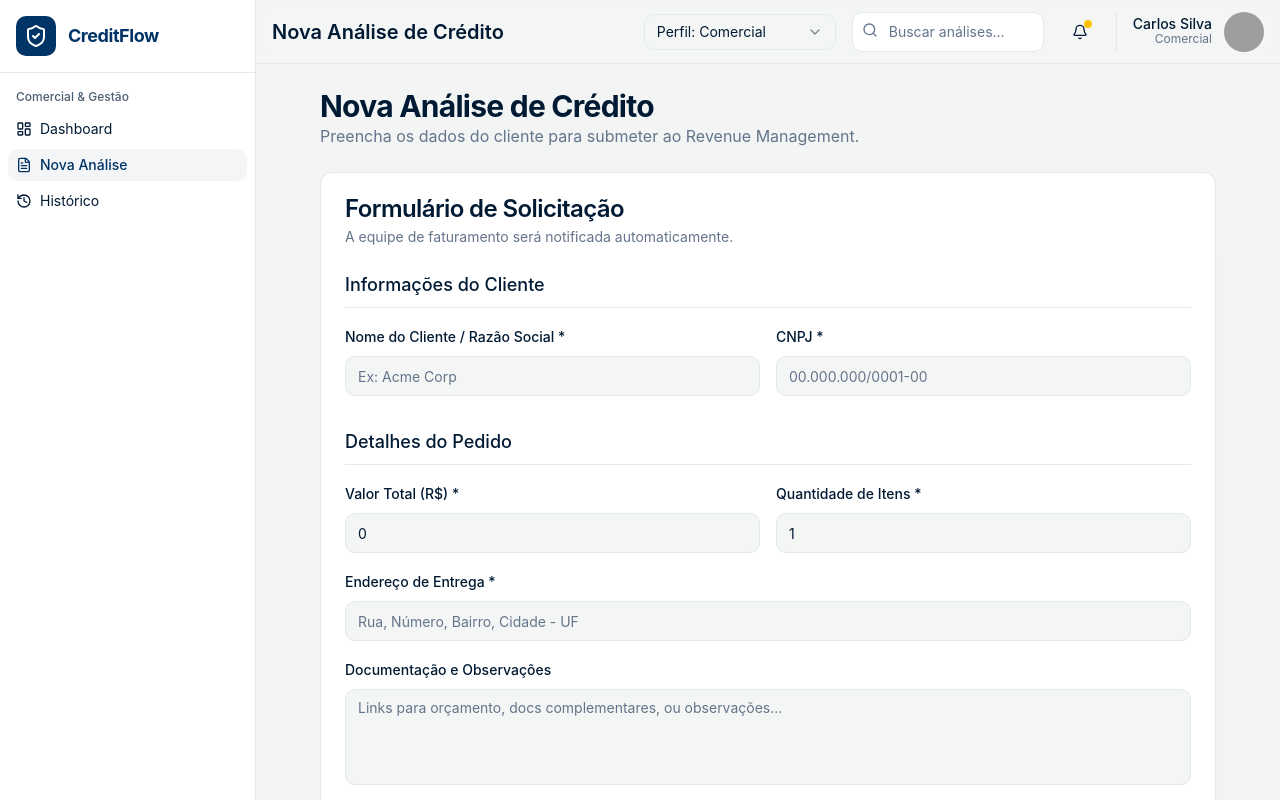
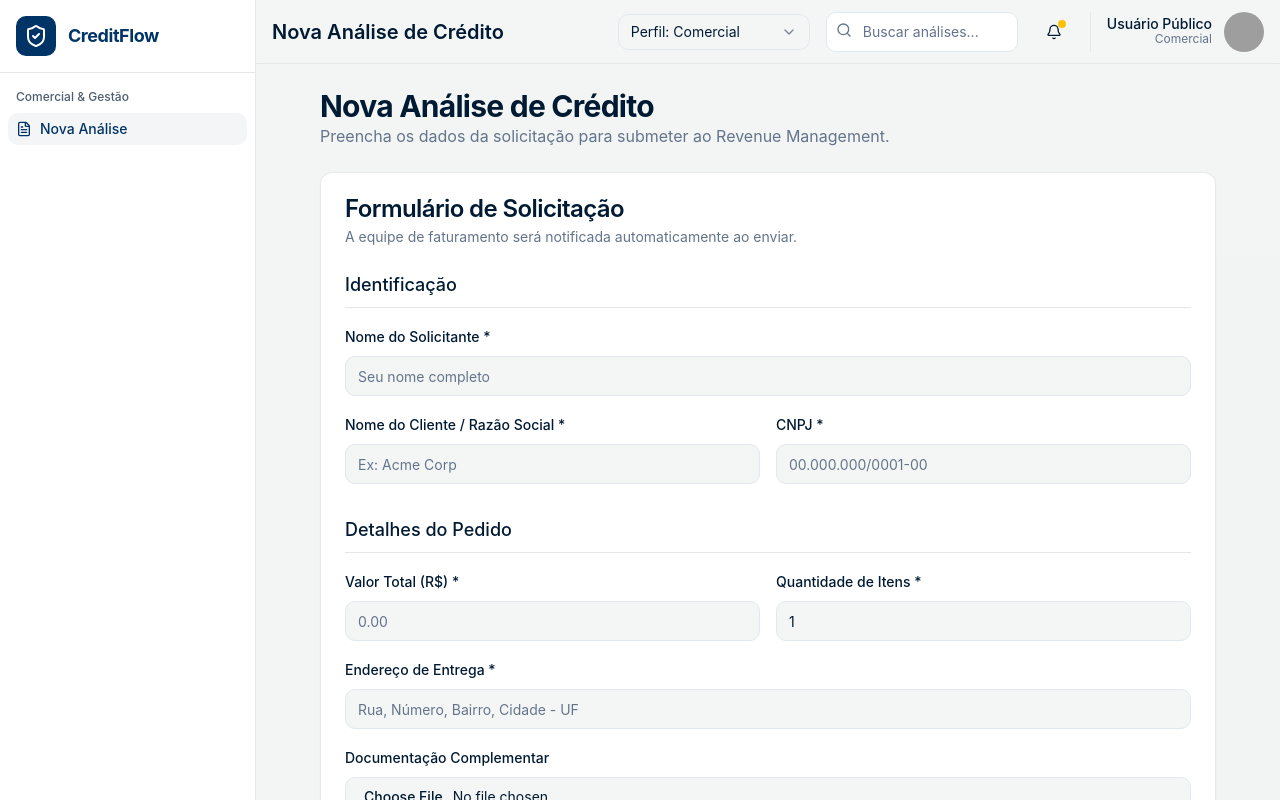
Before and after one commit to lucaspradosep/gest-o-receitas-credit-flow-6yjfhbmlk, a React (Vite) app: page /nova-analise in a window 1280 px wide. Shown: the top 800 px of the page. Built offline with nearby package versions, Linux system fonts and the light colour scheme; grey boxes are pictures that could not be loaded.

Commit message:
feat: Implement public credit analysis submission

```diff
--- a/src/components/app-header.tsx
+++ b/src/components/app-header.tsx
@@ -57,12 +57,20 @@ export function AppHeader() {
         </Button>
         <div className="flex items-center gap-3 border-l pl-4">
           <div className="hidden text-right text-sm md:block">
-            <p className="font-medium leading-none">Carlos Silva</p>
+            <p className="font-medium leading-none">
+              {role === 'Comercial' ? 'Usuário Público' : 'Administrador'}
+            </p>
             <p className="text-xs text-muted-foreground">{role}</p>
           </div>
           <Avatar>
-            <AvatarImage src="https://img.usecurling.com/ppl/thumbnail?gender=male&seed=12" />
-            <AvatarFallback>CS</AvatarFallback>
+            <AvatarImage
+              src={
+                role === 'Comercial'
+                  ? 'https://img.usecurling.com/ppl/thumbnail?gender=female&seed=2'
+                  : 'https://img.usecurling.com/ppl/thumbnail?gender=male&seed=12'
+              }
+            />
+            <AvatarFallback>{role === 'Comercial' ? 'UP' : 'AD'}</AvatarFallback>
           </Avatar>
         </div>
       </div>
--- a/src/components/app-sidebar.tsx
+++ b/src/components/app-sidebar.tsx
@@ -1,5 +1,6 @@
 import { LayoutDashboard, FileText, History, ShieldCheck } from 'lucide-react'
 import { Link, useLocation } from 'react-router-dom'
+import { useRole } from '@/context/role-context'
 import {
   Sidebar,
   SidebarContent,
@@ -20,6 +21,14 @@ const navItems = [
 
 export function AppSidebar() {
   const location = useLocation()
+  const { role } = useRole()
+
+  const filteredNavItems = navItems.filter((item) => {
+    if (role === 'Comercial') {
+      return item.url === '/nova-analise'
+    }
+    return true
+  })
 
   return (
     <Sidebar>
@@ -34,7 +43,7 @@ export function AppSidebar() {
           <SidebarGroupLabel>Comercial & Gestão</SidebarGroupLabel>
           <SidebarGroupContent>
             <SidebarMenu>
-              {navItems.map((item) => (
+              {filteredNavItems.map((item) => (
                 <SidebarMenuItem key={item.title}>
                   <SidebarMenuButton
                     asChild
--- a/src/components/form/submission-modal.tsx
+++ b/src/components/form/submission-modal.tsx
@@ -10,6 +10,7 @@ import { Progress } from '@/components/ui/progress'
 import { CheckCircle2, Loader2 } from 'lucide-react'
 import { Button } from '@/components/ui/button'
 import { useNavigate } from 'react-router-dom'
+import { useRole } from '@/context/role-context'
 
 interface SubmissionModalProps {
   isOpen: boolean
@@ -19,6 +20,7 @@ interface SubmissionModalProps {
 export function SubmissionModal({ isOpen, onSuccessComplete }: SubmissionModalProps) {
   const [step, setStep] = useState(0)
   const navigate = useNavigate()
+  const { role } = useRole()
 
   useEffect(() => {
     if (!isOpen) {
@@ -83,8 +85,9 @@ export function SubmissionModal({ isOpen, onSuccessComplete }: SubmissionModalPr
               <Button variant="outline" className="flex-1" onClick={onSuccessComplete}>
                 Novo Cadastro
               </Button>
+              {role === 'Revenue Management' && (
                 <Button
-                className="flex-1 bg-secondary hover:bg-secondary/90"
+                  className="flex-1 bg-secondary hover:bg-secondary/90 text-secondary-foreground"
                   onClick={() => {
                     onSuccessComplete()
                     navigate('/historico')
@@ -92,6 +95,7 @@ export function SubmissionModal({ isOpen, onSuccessComplete }: SubmissionModalPr
                 >
                   Ver Histórico
                 </Button>
+              )}
             </div>
           </div>
         )}
--- a/src/components/history/details-sheet.tsx
+++ b/src/components/history/details-sheet.tsx
@@ -115,13 +115,28 @@ export function DetailsSheet({ credit, onClose }: DetailsSheetProps) {
               <DetailItem label="CNPJ" value={credit.document} />
             </div>
             <DetailItem label="Endereço de Entrega" value={credit.deliveryAddress} />
-            <DetailItem label="Vendedor" value={credit.rep} />
+            <DetailItem label="Solicitante" value={credit.requesterName} />
           </div>
 
-          {credit.notes && (
-            <div className="space-y-2">
-              <Label className="text-muted-foreground">Observações</Label>
-              <p className="text-sm bg-muted/50 p-3 rounded-md border">{credit.notes}</p>
+          {(credit.notes || credit.documentation) && (
+            <div className="space-y-4">
+              {credit.documentation && (
+                <div className="space-y-2">
+                  <Label className="text-muted-foreground">Documentação Complementar</Label>
+                  <div className="text-sm p-3 rounded-md border bg-muted/50 flex items-center gap-2">
+                    <span className="truncate">
+                      {credit.documentation.split('\\').pop()?.split('/').pop() ||
+                        'Documento anexado'}
+                    </span>
+                  </div>
+                </div>
+              )}
+              {credit.notes && (
+                <div className="space-y-2">
+                  <Label className="text-muted-foreground">Observações</Label>
+                  <p className="text-sm bg-muted/50 p-3 rounded-md border">{credit.notes}</p>
+                </div>
+              )}
             </div>
           )}
 
--- a/src/context/credit-context.tsx
+++ b/src/context/credit-context.tsx
@@ -15,7 +15,7 @@ const mockData: CreditRequest[] = [
     value: 125000.0,
     quantity: 10,
     deliveryAddress: 'Av. Paulista, 1000 - SP',
-    rep: 'Carlos Silva',
+    requesterName: 'Carlos Silva',
     status: 'Aprovado',
     paymentCondition: '30/60/90 dias',
     requiresFollowUp: true,
@@ -29,7 +29,7 @@ const mockData: CreditRequest[] = [
     value: 45000.0,
     quantity: 2,
     deliveryAddress: 'Rua do Comércio, 500 - RJ',
-    rep: 'Ana Paula',
+    requesterName: 'Ana Paula',
     status: 'Reprovado',
     denialReason: 'Score Baixo',
     requiresFollowUp: false,
@@ -42,7 +42,7 @@ const mockData: CreditRequest[] = [
     value: 320000.0,
     quantity: 5,
     deliveryAddress: 'Distrito Industrial, S/N - MG',
-    rep: 'Marcos Santos',
+    requesterName: 'Marcos Santos',
     status: 'Pendente',
     requiresFollowUp: false,
     createdAt: new Date().toISOString(),
--- a/src/pages/Historico.tsx
+++ b/src/pages/Historico.tsx
@@ -16,9 +16,16 @@ import { useCredit } from '@/context/credit-context'
 import { CreditRequest } from '@/types/credit'
 import { formatCurrency, formatDate } from '@/lib/utils'
 import { DetailsSheet } from '@/components/history/details-sheet'
+import { Navigate } from 'react-router-dom'
+import { useRole } from '@/context/role-context'
 
 export default function Historico() {
   const { credits } = useCredit()
+  const { role } = useRole()
+
+  if (role === 'Comercial') {
+    return <Navigate to="/nova-analise" replace />
+  }
   const [searchTerm, setSearchTerm] = useState('')
   const [selectedCredit, setSelectedCredit] = useState<CreditRequest | null>(null)
 
@@ -95,7 +102,7 @@ export default function Historico() {
                     </TableCell>
                     <TableCell>
                       <div className="font-semibold">{credit.clientName}</div>
-                      <div className="text-xs text-muted-foreground">{credit.rep}</div>
+                      <div className="text-xs text-muted-foreground">{credit.requesterName}</div>
                     </TableCell>
                     <TableCell>{credit.document}</TableCell>
                     <TableCell>
--- a/src/pages/Index.tsx
+++ b/src/pages/Index.tsx
@@ -17,9 +17,16 @@ import {
   Tooltip,
 } from 'recharts'
 import { ChartContainer, ChartTooltip, ChartTooltipContent } from '@/components/ui/chart'
+import { Navigate } from 'react-router-dom'
+import { useRole } from '@/context/role-context'
 
 export default function Index() {
   const { credits } = useCredit()
+  const { role } = useRole()
+
+  if (role === 'Comercial') {
+    return <Navigate to="/nova-analise" replace />
+  }
 
   const totalAnalyses = credits.length
   const approved = credits.filter((c) => c.status === 'Aprovado').length
@@ -197,7 +204,7 @@ export default function Index() {
                       </Badge>
                     </div>
                     <span className="text-xs text-muted-foreground">
-                      {formatCurrency(c.value)} • {c.rep}
+                      {formatCurrency(c.value)} • {c.requesterName}
                     </span>
                   </div>
                 ))}
--- a/src/pages/NovaAnalise.tsx
+++ b/src/pages/NovaAnalise.tsx
@@ -18,12 +18,13 @@ import { useCredit } from '@/context/credit-context'
 import { SubmissionModal } from '@/components/form/submission-modal'
 
 const formSchema = z.object({
+  requesterName: z.string().min(3, 'Nome do solicitante é obrigatório'),
   clientName: z.string().min(3, 'Nome do cliente é obrigatório'),
   document: z.string().min(14, 'CNPJ inválido (mín. 14 caracteres)'),
   value: z.coerce.number().min(1, 'Valor deve ser maior que 0'),
   quantity: z.coerce.number().min(1, 'Quantidade deve ser maior que 0'),
   deliveryAddress: z.string().min(5, 'Endereço é obrigatório'),
-  rep: z.string().min(1, 'Vendedor é obrigatório'),
+  documentation: z.any().optional(),
   notes: z.string().optional(),
 })
 
@@ -36,12 +37,13 @@ export default function NovaAnalise() {
   const form = useForm<FormValues>({
     resolver: zodResolver(formSchema),
     defaultValues: {
+      requesterName: '',
       clientName: '',
       document: '',
-      value: 0,
+      value: undefined,
       quantity: 1,
       deliveryAddress: '',
-      rep: 'Carlos Silva',
+      documentation: undefined,
       notes: '',
     },
   })
@@ -63,7 +65,7 @@ export default function NovaAnalise() {
       <div>
         <h2 className="text-3xl font-bold tracking-tight">Nova Análise de Crédito</h2>
         <p className="text-muted-foreground">
-          Preencha os dados do cliente para submeter ao Revenue Management.
+          Preencha os dados da solicitação para submeter ao Revenue Management.
         </p>
       </div>
 
@@ -71,15 +73,28 @@ export default function NovaAnalise() {
         <CardHeader>
           <CardTitle>Formulário de Solicitação</CardTitle>
           <CardDescription>
-            A equipe de faturamento será notificada automaticamente.
+            A equipe de faturamento será notificada automaticamente ao enviar.
           </CardDescription>
         </CardHeader>
         <CardContent>
           <Form {...form}>
             <form onSubmit={form.handleSubmit(onSubmit)} className="space-y-8">
               <div className="space-y-4">
-                <h3 className="text-lg font-medium border-b pb-2">Informações do Cliente</h3>
+                <h3 className="text-lg font-medium border-b pb-2">Identificação</h3>
                 <div className="grid grid-cols-1 md:grid-cols-2 gap-4">
+                  <FormField
+                    control={form.control}
+                    name="requesterName"
+                    render={({ field }) => (
+                      <FormItem className="md:col-span-2">
+                        <FormLabel>Nome do Solicitante *</FormLabel>
+                        <FormControl>
+                          <Input placeholder="Seu nome completo" {...field} />
+                        </FormControl>
+                        <FormMessage />
+                      </FormItem>
+                    )}
+                  />
                   <FormField
                     control={form.control}
                     name="clientName"
@@ -119,7 +134,13 @@ export default function NovaAnalise() {
                       <FormItem>
                         <FormLabel>Valor Total (R$) *</FormLabel>
                         <FormControl>
-                          <Input type="number" step="0.01" placeholder="0.00" {...field} />
+                          <Input
+                            type="number"
+                            step="0.01"
+                            placeholder="0.00"
+                            {...field}
+                            value={field.value || ''}
+                          />
                         </FormControl>
                         <FormMessage />
                       </FormItem>
@@ -153,13 +174,31 @@ export default function NovaAnalise() {
                   />
                   <FormField
                     control={form.control}
+                    name="documentation"
+                    render={({ field: { value, onChange, ...field } }) => (
+                      <FormItem className="md:col-span-2">
+                        <FormLabel>Documentação Complementar</FormLabel>
+                        <FormControl>
+                          <Input
+                            type="file"
+                            accept=".pdf,.doc,.docx,.png,.jpg"
+                            onChange={(e) => onChange(e.target.value)}
+                            {...field}
+                          />
+                        </FormControl>
+                        <FormMessage />
+                      </FormItem>
+                    )}
+                  />
+                  <FormField
+                    control={form.control}
                     name="notes"
                     render={({ field }) => (
                       <FormItem className="md:col-span-2">
-                        <FormLabel>Documentação e Observações</FormLabel>
+                        <FormLabel>Observações Adicionais</FormLabel>
                         <FormControl>
                           <Textarea
-                            placeholder="Links para orçamento, docs complementares, ou observações..."
+                            placeholder="Links para orçamento ou informações adicionais..."
                             className="resize-none h-24"
                             {...field}
                           />
--- a/src/types/credit.ts
+++ b/src/types/credit.ts
@@ -7,7 +7,8 @@ export interface CreditRequest {
   value: number
   quantity: number
   deliveryAddress: string
-  rep: string
+  requesterName: string
+  documentation?: string
   notes?: string
   status: CreditStatus
   paymentCondition?: string
```
Also changed, not shown: .skip.config.json. Lines whose indentation alone changed are shown as unchanged.
